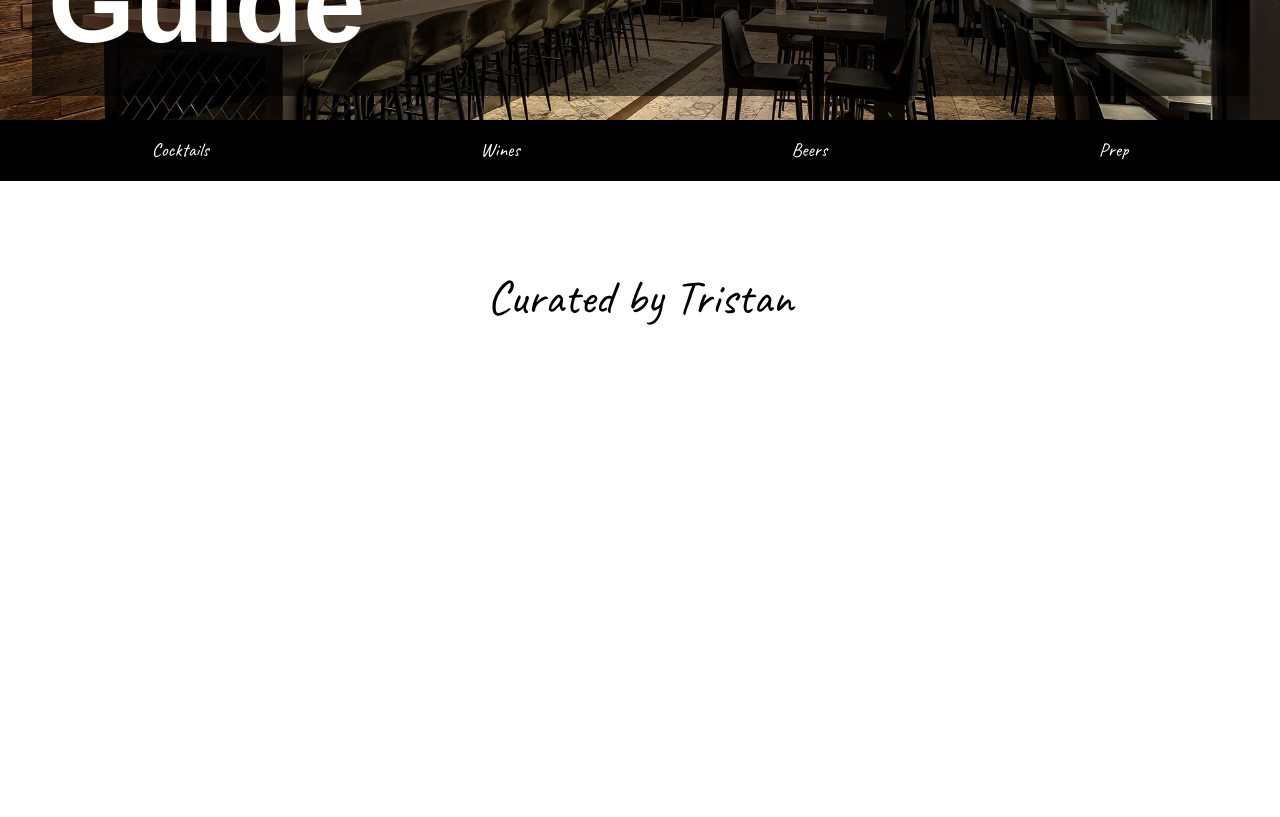
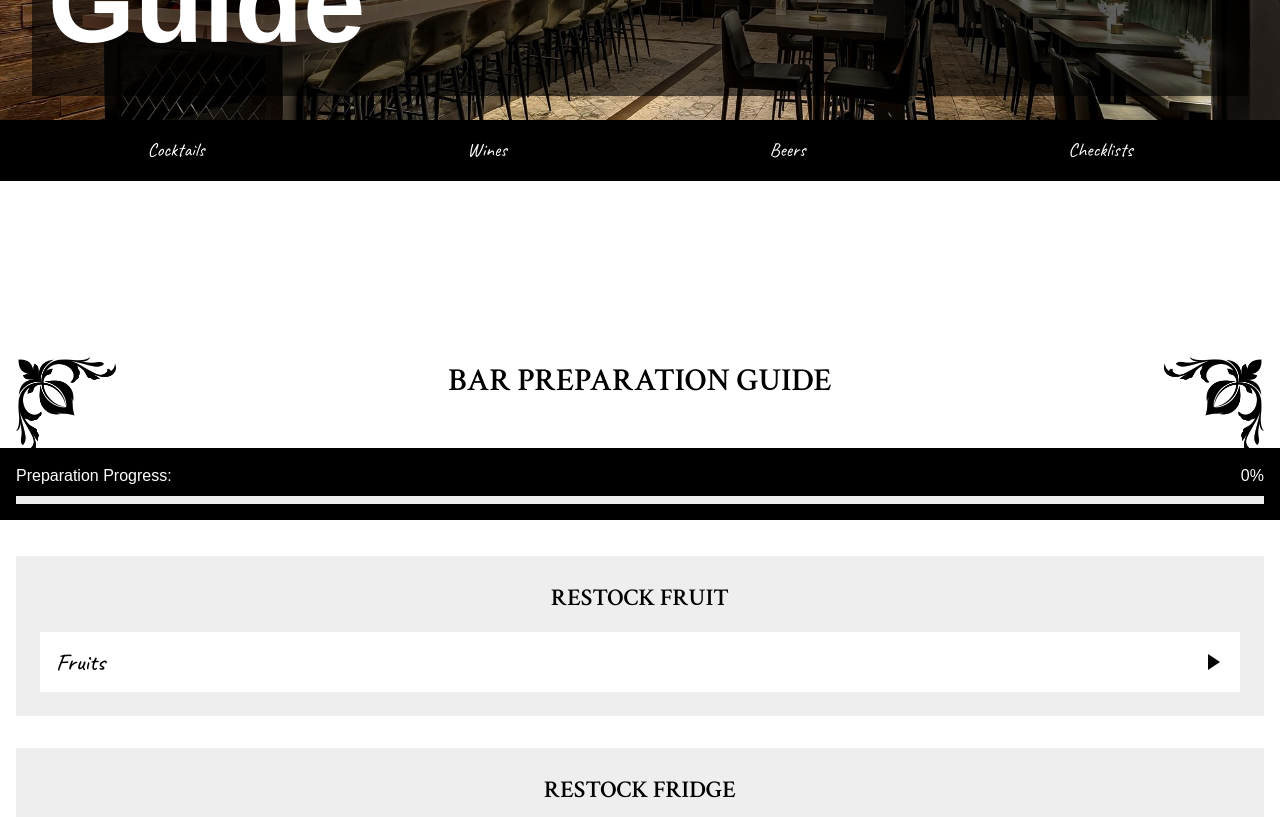
Before and after one commit to tristanhebrt/The-Bar, a React (Vite) app: page /checklist in a window 1280 px wide. Shown: the part 280-1097 px from the top of the page. Before the commit the page ends 800 px from the top, so only its background shows below. Built offline with nearby package versions, Linux system fonts and the light colour scheme; a web font is replaced by a local one.

Commit message:
Close Checklist
Added a closing checklist.
Made the Checklist.jsx more modular.

```diff
--- a/src/App.jsx
+++ b/src/App.jsx
@@ -7,7 +7,7 @@ import Navbar from "./components/pages/constants/Navbar";
 import CocktailPage from "./components/pages/CocktailPage";
 import WinePage from "./components/pages/WinePage";
 import BeerPage from "./components/pages/BeerPage";
-import PrepPage from "./components/pages/PrepPage";
+import ChecklistPage from "./components/pages/ChecklistPage";
 
 const App = () => {
   return (
@@ -18,7 +18,7 @@ const App = () => {
               <Route path="/" element={<CocktailPage />} />
               <Route path="/wines" element={<WinePage />} />
               <Route path="/beers" element={<BeerPage />} />
-              <Route path="/prep" element={<PrepPage />} />
+              <Route path="/checklist" element={<ChecklistPage />} />
           </Routes>
           <Footer />
       </Router>
--- a/src/components/lists/prep/BarPrep.jsx
+++ b/src/components/lists/prep/Checklist.jsx
@@ -1,14 +1,13 @@
 import React, { useState, useEffect } from 'react';
 import styled from 'styled-components';
-import { PREP_STEPS } from './checklistData';
 
-const BarPrep = () => {
+const Checklist = ({dataList, checklistTitle}) => {
   const [expandedSections, setExpandedSections] = useState({});
   const [completedItems, setCompletedItems] = useState({});
   const [progress, setProgress] = useState(0);
 
   useEffect(() => {
-    const totalItems = PREP_STEPS.reduce((acc, step) => {
+    const totalItems = dataList.reduce((acc, step) => {
       return acc + Object.entries(step.content).reduce((subAcc, [category, items]) =>
         subAcc + items.length, 0);
     }, 0);
@@ -41,7 +40,7 @@ const BarPrep = () => {
         newCompleted[key] = true;
       }
 
-      const allCompleted = PREP_STEPS[stepIndex].content[category].every((_, idx) => newCompleted[`${stepIndex}-${category}-${idx}`]);
+      const allCompleted = dataList[stepIndex].content[category].every((_, idx) => newCompleted[`${stepIndex}-${category}-${idx}`]);
 
       if (allCompleted) {
         newCompleted[`${stepIndex}-${category}-title`] = true;
@@ -62,13 +61,13 @@ const BarPrep = () => {
       if (isCompleted) {
         // Mark all items in the category as completed
         newCompleted[key] = true;
-        PREP_STEPS[stepIndex].content[category].forEach((_, idx) => {
+        dataList[stepIndex].content[category].forEach((_, idx) => {
           newCompleted[`${stepIndex}-${category}-${idx}`] = true;
         });
       } else {
         // Remove category title key and all its items to properly decrease progress
         delete newCompleted[key];
-        PREP_STEPS[stepIndex].content[category].forEach((_, idx) => {
+        dataList[stepIndex].content[category].forEach((_, idx) => {
           delete newCompleted[`${stepIndex}-${category}-${idx}`];
         });
       }
@@ -93,13 +92,13 @@ const BarPrep = () => {
             <TitleContainer>
                 <OrnamentContainer>
                     <TopLeftOrnament />
-                    <h1>Bar Preparation Guide</h1>
+                    <h1>{checklistTitle}</h1>
                     <TopRightOrnament />
                 </OrnamentContainer>
                 <BlackLine />
             </TitleContainer>
 
-            {PREP_STEPS.map((step, stepIndex) => (
+            {dataList.map((step, stepIndex) => (
                 <StepContainer key={stepIndex}>
                     <StepTitle>{step.title}</StepTitle>
                     <div>
@@ -377,4 +376,4 @@ const OrnamentContainer = styled.div`
     width: 100%;
 `;
 
-export default BarPrep;
+export default Checklist;
--- a/src/components/lists/prep/checklistData.js
+++ b/src/components/lists/prep/checklistData.js
@@ -14,8 +14,7 @@ export const PREP_STEPS = [
         content: {
         soda: [
             "Still water", "Sparkling water", "Redbull", "Ginger beer",
-            "Cucumber tonic", "Rose lemonade", "Sunbrew Corona", "Club soda",
-            "Tonic soda", "Gingerale", "Sprite", "Coke", "Diet coke"
+            "Cucumber tonic", "Rose lemonade", "Sunbrew Corona", "Canned sodas"
         ],
         juice: [
             "Mango juice", "Pineapple juice", "Apple juice", "Cranberry juice",
@@ -35,7 +34,7 @@ export const PREP_STEPS = [
         content: {
         herbs: ["Basil", "Mint", "Thyme"],
         citrus: ["Lime wheels", "Lemon wheels", "Orange wheels"],
-        specialty: ["Flowers", "Espresso beans", "Love note", "Olives"]
+        specialty: ["Flowers", "Espresso beans", "Love note", "Banana chips", "Olives"]
         }
     },
     {
--- /dev/null
+++ b/src/components/lists/prep/closeChecklistData.js
@@ -0,0 +1,110 @@
+export const CLOSE_STEPS = [
+    {
+        title: "Restock Fridge",
+        content: {
+        soda: [
+            "Still water", "Sparkling water", "Redbull", "Ginger beer",
+            "Cucumber tonic", "Rose lemonade", "Sunbrew Corona", "Canned sodas"
+        ],
+        juice: [
+            "Mango juice", "Pineapple juice", "Apple juice", "Cranberry juice"
+        ],
+        beer: [
+            "Alora Lager", "Sunsplit IPA", "Recliner Red", "Corona Extra"
+        ],
+        wine: [
+            "Prosecco (chilled)", "Bella Terra (chilled)", "Tiefenbrunner (chilled)",
+            "Crowded House (chilled)", "Masciarelli", "Thievery", "Centerstone"
+        ]
+        }
+    },
+    {
+        title: "Put Away Perishables",
+        content: {
+            perishables: ["Basil", "Mint", "Thyme", "Flowers", "Olives", "Lime wedges", "Fruit"],
+        }
+    },
+    {
+        title: "Plastic Wrap",
+        content: {
+            rims: ["Caesar mix", "Spicy salt mix", "Salt", "Tajin", "Espresso Beans"],
+            dry: ["Lime wheels", "Lemon wheels", "Orange wheels", "Banana chips"],
+        }
+    },
+    {
+        title: "Clean Bins",
+        content: {
+            center: [
+                "Clean spouts",
+                "Cap bottles",
+                "Wipe Bottles",
+                "Put juices in fridge",
+                "Wipe down bottle area",
+            ],
+            bartop: [
+                "Dissasemble bartop",
+                "Wipe down",
+                "Re-assemble bartop"
+            ],
+            booze: [
+                "Clean spouts",
+                "Cap bottles",
+                "Wipe Bottles",
+                "Wipe down bottle area",
+            ],
+            syrups: [
+                "Wipe bottles",
+                "Put in milk crate",
+                "Bring to walk-in fridge"
+            ],
+            ice: [
+                "Put away king cubes",
+                "Purge ice",
+                "Clean ice bin",
+                "Clean sink",
+            ],
+            tools: [
+                "Wash tools and tins",
+                "Wash cutting board",
+                "Put away in ice bin"
+            ]
+        }
+    },
+    {
+        title: "Clean Dishwasher",
+        content: {
+            wash: [
+                "Wash, polish & put away all glassware",
+                "Wash mats",
+                "Empty ice",
+            ],
+            dissasemble: [
+                "Turn off dishwasher",
+                "Remove and clean top parts",
+                "Clean top filter",
+                "Clean bottom filter",
+                "Remove plug (in water)",
+            ]
+        }
+    },
+    {
+        title: "Final Checks",
+        content: {
+            floor: [
+                "Take away and clean floor-mats",
+                "Sweep floor",
+                "Take away garbage and broken glass",
+                "Put away box of empties in stairwell",
+                "Put everything up on the bar",
+            ],
+            items: [
+                "Fill wine fridge",
+                "Put away candles",
+                "Wipe down back of bar",
+                "Wipe down front of bar",
+                "Close all lights",
+                "Clock out"
+            ]
+        }
+    }
+];
--- /dev/null
+++ b/src/components/pages/ChecklistPage.jsx
@@ -0,0 +1,14 @@
+import React from "react";
+import styled from "styled-components";
+import Checklist from "../lists/prep/Checklist";
+import { PREP_STEPS } from '../lists/prep/checklistData';
+import { CLOSE_STEPS } from '../lists/prep/closeChecklistData';
+
+const PrepPage = () => {
+    return<>
+        <Checklist dataList={PREP_STEPS} checklistTitle="Bar Preparation Guide" />
+        <Checklist dataList={CLOSE_STEPS} checklistTitle="Bar Closing Guide" />
+    </>
+};
+
+export default PrepPage;
--- a/src/components/pages/PrepPage.jsx
+++ /dev/null
@@ -1,11 +0,0 @@
-import React from "react";
-import styled from "styled-components";
-import BarPrep from "../lists/prep/BarPrep";
-
-const PrepPage = () => {
-    return<>
-        <BarPrep />
-    </>
-};
-
-export default PrepPage;
--- a/src/components/pages/constants/Navbar.jsx
+++ b/src/components/pages/constants/Navbar.jsx
@@ -29,7 +29,7 @@ const Navbar = () => {
             <NavLink to="/">Cocktails</NavLink>
             <NavLink to="/wines">Wines</NavLink>
             <NavLink to="/beers">Beers</NavLink>
-            <NavLink to="/prep">Prep</NavLink>
+            <NavLink to="/checklist">Checklists</NavLink>
         </Nav>
     );
 };
```
